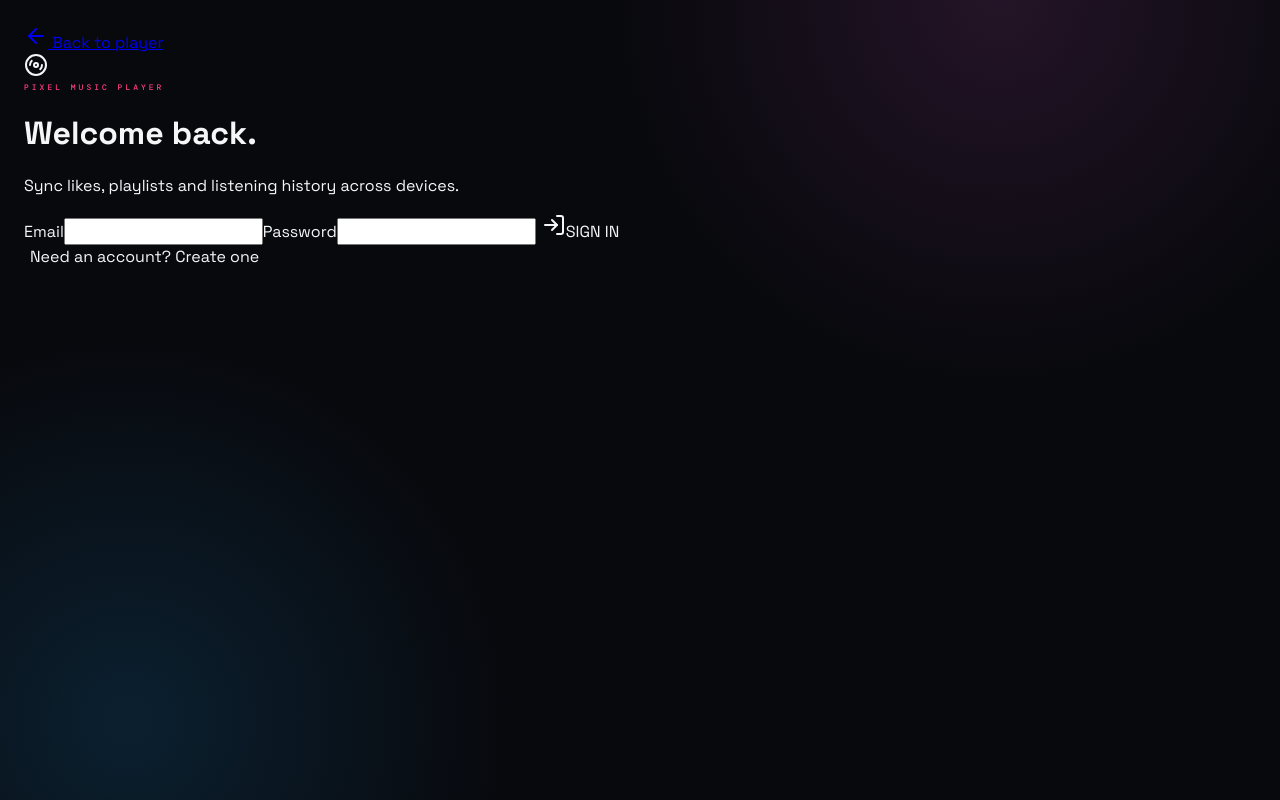
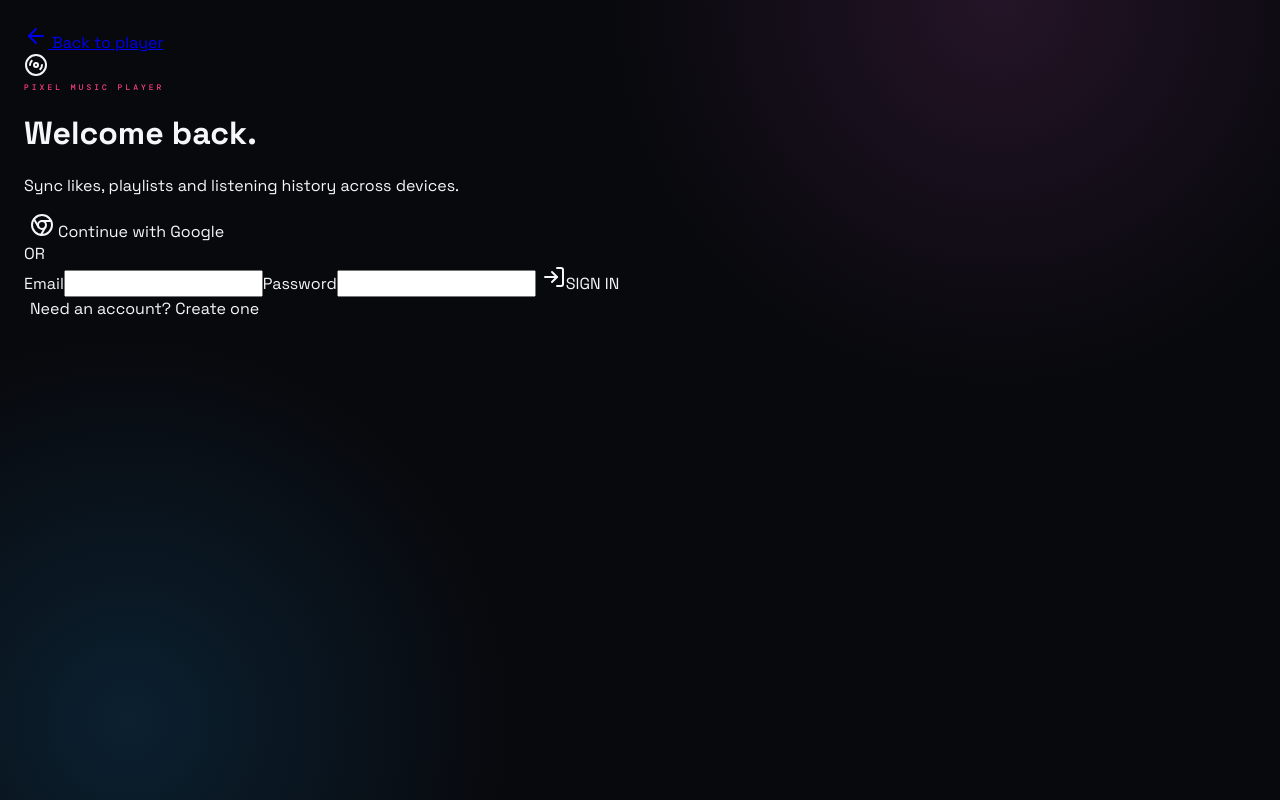
Before and after one commit to jaymit1603/Pixel-Music-Player, a Next.js app: page /auth in a window 1280 px wide. Built offline with nearby package versions, Linux system fonts and the light colour scheme; no server answers.

Commit message:
feat: add Google sign-in to auth page

```diff
--- a/app/auth/page.tsx
+++ b/app/auth/page.tsx
@@ -1,14 +1,68 @@
 'use client';
-import{FormEvent,useState}from'react';
-import{createClient}from'../../lib/supabase/client';
-import{Disc3,LogIn,UserPlus,ArrowLeft}from'lucide-react';
-import Link from'next/link';
 
-export default function AuthPage(){
- const supabase=createClient();
- const[mode,setMode]=useState<'login'|'signup'>('login');
- const[email,setEmail]=useState('');const[password,setPassword]=useState('');const[message,setMessage]=useState('');
- async function submit(e:FormEvent){e.preventDefault();if(!supabase){setMessage('Demo mode: add Supabase variables to .env.local to enable accounts.');return}setMessage('');
- const r=mode==='login'?await supabase.auth.signInWithPassword({email,password}):await supabase.auth.signUp({email,password});
- if(r.error)setMessage(r.error.message);else setMessage(mode==='login'?'Signed in. Return to the player.':'Account created. Check your email if confirmation is enabled.')}
- return <main className="auth-page"><div className="auth-card"><Link className="auth-back" href="/"><ArrowLeft/> Back to player</Link><div className="auth-logo"><Disc3/></div><p className="eyebrow">PIXEL MUSIC PLAYER</p><h1>{mode==='login'?'Welcome back.':'Create your space.'}</h1><p className="auth-copy">Sync likes, playlists and listening history across devices.</p><form onSubmit={submit}><label>Email<input type="email" required value={email} onChange={e=>setEmail(e.target.value)}/></label><label>Password<input type="password" required minLength={6} value={password} onChange={e=>setPassword(e.target.value)}/></label><button className="auth-submit" type="submit">{mode==='login'?<LogIn/>:<UserPlus/>}{mode==='login'?'SIGN IN':'CREATE ACCOUNT'}</button></form>{message&&<p className="auth-message">{message}</p>}<button className="auth-switch" onClick={()=>setMode(mode==='login'?'signup':'login')}>{mode==='login'?'Need an account? Create one':'Already have an account? Sign in'}</button></div></main>}
+import { FormEvent, useState } from 'react';
+import { createClient } from '../../lib/supabase/client';
+import { Disc3, LogIn, UserPlus, ArrowLeft, Chrome } from 'lucide-react';
+import Link from 'next/link';
+
+export default function AuthPage() {
+  const supabase = createClient();
+  const [mode, setMode] = useState<'login' | 'signup'>('login');
+  const [email, setEmail] = useState('');
+  const [password, setPassword] = useState('');
+  const [message, setMessage] = useState('');
+
+  async function submit(e: FormEvent) {
+    e.preventDefault();
+    if (!supabase) {
+      setMessage('Supabase is not configured. Add the Supabase environment variables in Vercel.');
+      return;
+    }
+    setMessage('');
+    const r = mode === 'login'
+      ? await supabase.auth.signInWithPassword({ email, password })
+      : await supabase.auth.signUp({ email, password });
+    if (r.error) setMessage(r.error.message);
+    else setMessage(mode === 'login' ? 'Signed in. Return to the player.' : 'Account created. Check your email if confirmation is enabled.');
+  }
+
+  async function signInWithGoogle() {
+    if (!supabase) {
+      setMessage('Supabase is not configured. Add the Supabase environment variables in Vercel.');
+      return;
+    }
+    setMessage('Redirecting to Google...');
+    const { error } = await supabase.auth.signInWithOAuth({
+      provider: 'google',
+      options: { redirectTo: `${window.location.origin}/auth/callback` },
+    });
+    if (error) setMessage(error.message);
+  }
+
+  return (
+    <main className="auth-page">
+      <div className="auth-card">
+        <Link className="auth-back" href="/"><ArrowLeft /> Back to player</Link>
+        <div className="auth-logo"><Disc3 /></div>
+        <p className="eyebrow">PIXEL MUSIC PLAYER</p>
+        <h1>{mode === 'login' ? 'Welcome back.' : 'Create your space.'}</h1>
+        <p className="auth-copy">Sync likes, playlists and listening history across devices.</p>
+
+        <button className="auth-google" type="button" onClick={signInWithGoogle}>
+          <Chrome /> Continue with Google
+        </button>
+        <div className="auth-divider"><span>OR</span></div>
+
+        <form onSubmit={submit}>
+          <label>Email<input type="email" required value={email} onChange={e => setEmail(e.target.value)} /></label>
+          <label>Password<input type="password" required minLength={6} value={password} onChange={e => setPassword(e.target.value)} /></label>
+          <button className="auth-submit" type="submit">{mode === 'login' ? <LogIn /> : <UserPlus />}{mode === 'login' ? 'SIGN IN' : 'CREATE ACCOUNT'}</button>
+        </form>
+        {message && <p className="auth-message">{message}</p>}
+        <button className="auth-switch" onClick={() => setMode(mode === 'login' ? 'signup' : 'login')}>
+          {mode === 'login' ? 'Need an account? Create one' : 'Already have an account? Sign in'}
+        </button>
+      </div>
+    </main>
+  );
+}
```
